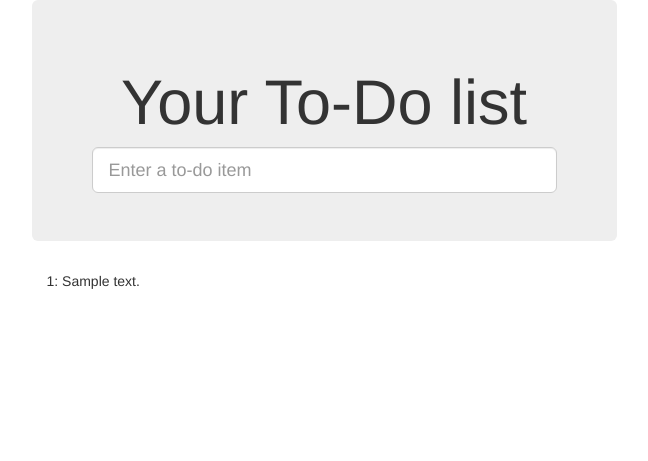
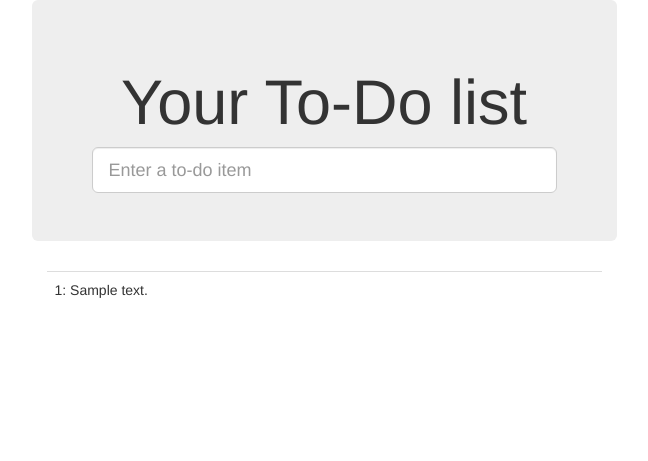
Before and after one commit to hjwp/book-example, a Django app: page /lists/1/ in a window 1280 px wide. Shown: the top 461 px of the page, without its empty margins (316-964 px from the left). Run offline with Django 3.2, Linux system fonts and the light colour scheme; tables that the repository leaves empty hold one stand-in row (values such as "Sample post"); some libraries are stand-ins or nearby versions.

Commit message:
Add table css class. --ch07l011--

```diff
--- a/lists/templates/list.html
+++ b/lists/templates/list.html
@@ -5,7 +5,7 @@
 {% block form_action %}/lists/{{ list.id }}/add_item{% endblock %}
 
 {% block table %}
-    <table id="id_list_table">
+    <table id="id_list_table" class="table">
         {% for item in list.item_set.all %}
             <tr><td>{{ forloop.counter }}: {{ item.text }}</td></tr>
         {% endfor %}
```
